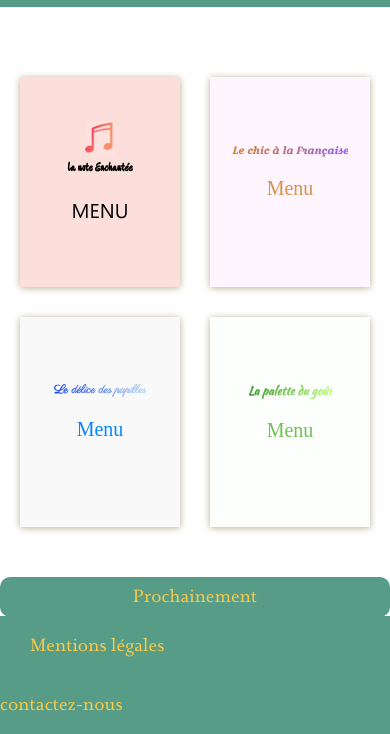
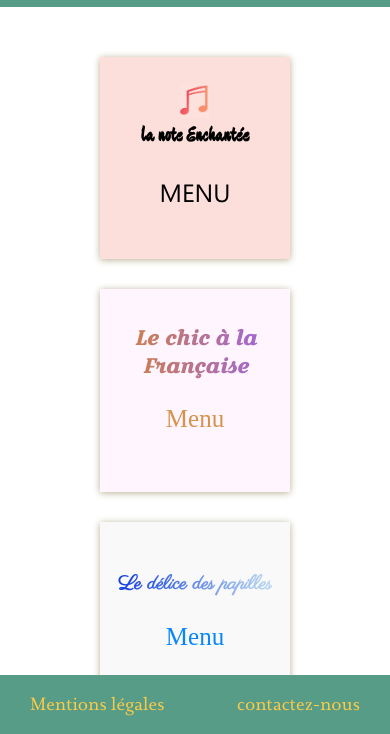
Before and after one commit to GeoffroyAlarcon/Projet3-OC, a website: page index.html in a window 390 px wide. Shown: the part 110-844 px from the top of the page. Drawn offline with Linux system fonts and the light colour scheme; a web font is replaced by a local one.

Commit message:
respect des normes W3C et responsive mobile

```diff
--- a/index.html
+++ b/index.html
@@ -1,5 +1,6 @@
 <!DOCTYPE html>
 <html>
+
 <head>
     <link rel="stylesheet" href="css/style.css">
 
@@ -101,12 +102,10 @@
 
 
     <footer>
+        <div class="containerfooter">
             <a href="mentions_légales.html">
-            <div class="containerfooter">
-
                 <div class="legal">
                     <p>Mentions légales </p>
-                </div>
                 </div>
             </a>
             <a href="mailto:ohmyfood@fake.com">
@@ -116,6 +115,8 @@
 
                 </div>
             </a>
+        </div>
     </footer>
 </body>
+
 </html>
--- a/sass/base/_typography.scss
+++ b/sass/base/_typography.scss
@@ -1,14 +1,14 @@
-
-  @font-face{
+@font-face {
   font-family: "Questa-Regular";
   src: url("font/Questa-Regular.otf");
 }
 
-    @font-face{
+@font-face {
   font-family: "Cultura";
-src: url("font/Cultura.otf");}
+  src: url("font/Cultura.otf");
+}
 
-@font-face{
+@font-face {
   font-family: "FauxCRA";
   src: url("font/FauxCRA.otf");
 }
@@ -17,123 +17,106 @@ src: url("font/FauxCRA.otf");
   font-family: "Devonshire";
   src: url("font/devonshire-Regular.ttf");
 }
-    @font-face{
+@font-face {
   font-family: "segoe";
   src: url("font/Segoe.ttf");
 }
-    @font-face{
+@font-face {
   font-family: "croissant";
   src: url("font/CroissantOne-Regular.ttf");
 }
-    @font-face{
-    font-family:"charis";
+@font-face {
+  font-family: "charis";
   src: url("font/CharisSILB.ttf");
 }
-    @font-face{
+@font-face {
   font-family: "parisienne";
   src: url("font/Parisienne.ttf");
 }
 @font-face {
-    font-family:"comics";
+  font-family: "comics";
   src: url("font/NightShift-Demo.ttf");
 }
-    @font-face{
+@font-face {
   font-family: "kaushan";
   src: url("font/KaushanScript-Regular.ttf");
 }
 
-
-header{
-    h1
-{
+header {
+  h1 {
     color: $logo;
     font-size: 70px;
-font-style: sherif;
     display: flex;
     margin: auto;
   }
 }
 
-
-.titremenu{
-p{
+.titremenu {
+  p {
     font-size: 40px;
     font-family: "charis";
   }
 }
 
-main{
-
-    a{
+main {
+  a {
     text-decoration: none;
     margin: auto;
     display: flex;
   }
 
-.accueil{
-p{
+  .accueil {
+    p {
       text-align: center;
     }
   }
-
-
 }
-.menu-2{
+.menu-2 {
   h2 {
-    background:  -webkit-linear-gradient( left, #d8852e, #9861ef);
+    background: -webkit-linear-gradient(left, #d8852e, #9861ef);
     -webkit-background-clip: text;
     -webkit-text-fill-color: transparent;
     font-style: italic;
   }
-    p{
+  p {
     color: #d5934b;
-
   }
 }
 
-.menu-4{
-h3{
-
-background: -webkit-linear-gradient(left, $txt-menu4,#bfff7e);
+.menu-4 {
+  h3 {
+    background: -webkit-linear-gradient(left, $txt-menu4, #bfff7e);
     -webkit-background-clip: text;
     -webkit-text-fill-color: transparent;
-font-style: italic;;
+    font-style: italic;
+  }
 }
 
-}
-
-
-
-.box-menu{
-
-h2{
+.box-menu {
+  h2 {
     text-align: center;
   }
-
 }
-
-
 
 footer p {
   font-size: 22px;
 }
 
-h2{
+h2 {
   font-size: 20px;
   margin: auto;
 }
 
-H1{
+H1 {
   margin: auto;
   font-size: 40px;
 }
 
-
-.accueil{
-p{
+.accueil {
+  p {
     font-size: 35px;
   }
-h2{
+  h2 {
     font-size: 30px;
   }
 }
--- a/sass/layout/box_menu.scss
+++ b/sass/layout/box_menu.scss
@@ -19,7 +19,6 @@
 
   p {
     font-size: 16px;
-    font-style: "comics";
   }
 
   .title {
--- a/sass/main.scss
+++ b/sass/main.scss
@@ -1,13 +1,10 @@
 @import "./utils/variables";
 @import "./utils/functions";
 @import "./utils/mixins";
-@import "./utils/extensions";
 @import"./utils/kayframes";
 @import "./base/base";
 @import "./base/typography";
-
-@import "./composents/buttons";
-@import"./composents/img";
+@import"./composants/img";
 @import "./layout/header";
 @import "./layout/container";
 @import "./layout/main";
--- a/sass/page/menu2.scss
+++ b/sass/page/menu2.scss
@@ -1,7 +1,7 @@
 .dégradéchic {
   @include txt-box-menu2;
   h1 {
-    font-family: "croissant";
+    font-family: "croissant", serif;
     background: -webkit-linear-gradient(left, #d8852e, #9861ef);
     -webkit-background-clip: text;
     -webkit-text-fill-color: transparent;
--- a/sass/utils/_mixins.scss
+++ b/sass/utils/_mixins.scss
@@ -91,9 +91,8 @@
   @media (max-width: 640px) {
     .container {
       max-width: 100%;
-      margin: 20px;
       h2 {
-        font-size: 13px;
+        font-size: 24px;
       }
     }
 
@@ -111,15 +110,11 @@
         font-size: 20px;
       }
       h3 {
-        font-size: 15px;
+        font-size: 18px;
       }
 
       h1 {
         font-size: 25px;
-      }
-
-      p {
-        font-size: 8px;
       }
     }
     footer {
@@ -130,20 +125,21 @@
 
     .accueil {
       display: grid;
-      grid-template-columns: 1fr 1fr;
-      grid-template-rows: 1fr 1fr;
-      height: 450px;
+      grid-template-columns: 1fr;
+      grid-template-rows: 1fr 1fr 1fr 1fr;
+      height: 900px;
       grid-gap: 30px;
       padding: 30px 0px;
+      margin: 0px 100px;
       .menu-2 h2 {
-        font-size: 10px;
+        font-size: 20px;
       }
       h2 {
-        font-size: 12px;
+        font-size: 20px;
       }
 
       p {
-        font-size: 20px;
+        font-size: 25px;
       }
       .menu-1 {
         grid-row: 1;
@@ -153,16 +149,16 @@
         }
       }
       .menu-2 {
-        grid-row: 1;
-        grid-column: 2;
-      }
-      .menu-3 {
         grid-row: 2;
         grid-column: 1;
       }
+      .menu-3 {
+        grid-row: 3;
+        grid-column: 1;
+      }
       .menu-4 {
-        grid-row: 2;
-        grid-column: 2;
+        grid-row: 4;
+        grid-column: 1;
       }
     }
     .after {
@@ -193,7 +189,6 @@
     }
     .box-menu {
       height: auto;
-      margin: 0 20px;
       h1 {
         font-size: 20px;
       }
@@ -217,11 +212,12 @@
         margin: 10px;
 
         .ombremenu1 {
-          grid-template-columns: 20% 60% 20%;
+          grid-template-columns: 0% 100% 0%;
         }
 
         p {
-          font-size: 9px;
+          font-size: 14px;
+          margin: auto;
         }
         .prix {
           p {
```
Also changed, not shown: LaNoteEnchantée.html (+6 -2 lines), lapalette.html (+3 -4 lines), lechicàlafrançaise.html (+5 -2 lines), ledélice.html (+7 -4 lines), mentions_légales.html (+2 -7 lines), package.json (+5 -3 lines), css/style.css, sass/utils/_extensions.scss (deleted), 1 other file. Lines whose indentation alone changed are shown as unchanged.
